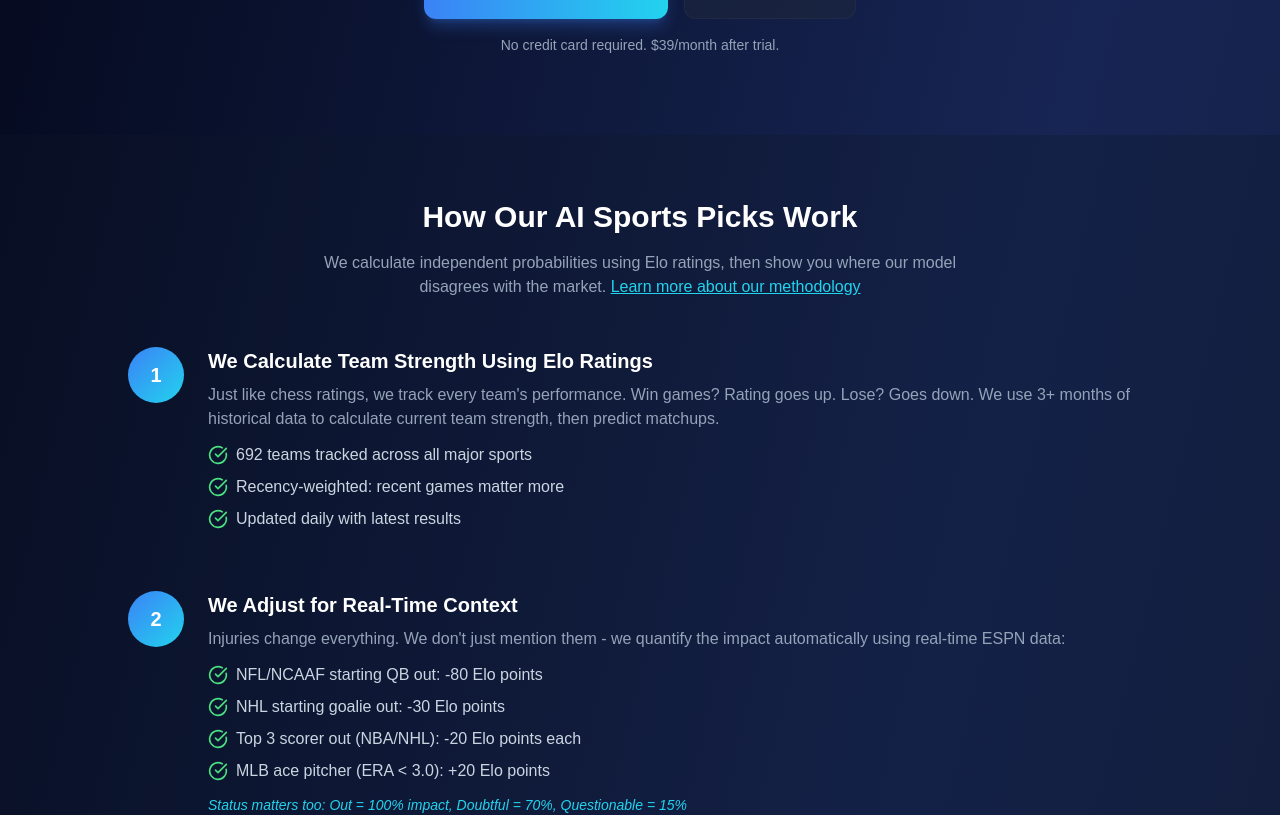
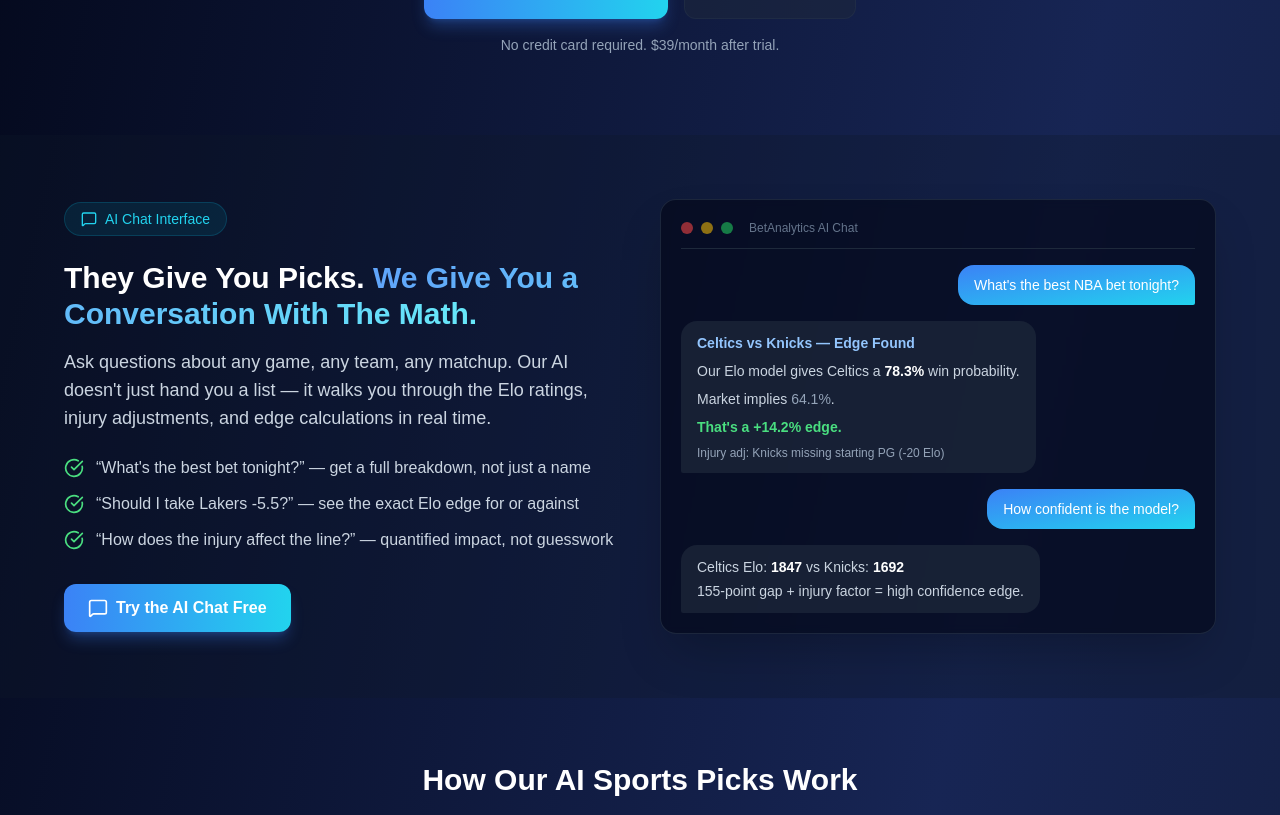
Before and after one commit to toolforgehq-source/betanalytics, a Next.js app: page / in a window 1280 px wide. Shown: the part 783-1598 px from the top of the page. Built offline with nearby package versions, Linux system fonts and the light colour scheme.

Commit message:
Add chat interface highlight section to homepage
Co-Authored-By: toolforgehq@gmail.com <toolforgehq@gmail.com>

```diff
--- a/src/app/page.tsx
+++ b/src/app/page.tsx
@@ -1,6 +1,6 @@
 import Link from 'next/link'
 import Image from 'next/image'
-import { Activity, Shield, BarChart3, CheckCircle, Clock, Target, Zap, ChevronDown, TrendingUp, User } from 'lucide-react'
+import { Activity, Shield, BarChart3, CheckCircle, Clock, Target, Zap, ChevronDown, TrendingUp, User, MessageSquare } from 'lucide-react'
 import Footer from '@/components/Footer'
 import MobileNav from '@/components/MobileNav'
 
@@ -193,8 +193,88 @@ export default function HomePage() {
           </div>
         </section>
 
+        {/* Chat Interface Highlight Section */}
+        <section className="py-16 px-4 bg-slate-900/30">
+          <div className="container mx-auto max-w-6xl">
+            <div className="grid md:grid-cols-2 gap-10 items-center">
+              <div>
+                <div className="inline-flex items-center gap-2 bg-cyan-500/10 border border-cyan-500/20 rounded-full px-4 py-1.5 mb-6">
+                  <MessageSquare className="w-4 h-4 text-cyan-400" />
+                  <span className="text-sm text-cyan-400 font-medium">AI Chat Interface</span>
+                </div>
+                <h2 className="text-3xl font-bold mb-4">
+                  They Give You Picks.{' '}
+                  <span className="bg-gradient-to-r from-blue-400 to-cyan-300 bg-clip-text text-transparent">
+                    We Give You a Conversation With The Math.
+                  </span>
+                </h2>
+                <p className="text-slate-300 text-lg mb-6">
+                  Ask questions about any game, any team, any matchup. Our AI doesn&apos;t just hand you a list &mdash; it walks you through the Elo ratings, injury adjustments, and edge calculations in real time.
+                </p>
+                <ul className="space-y-3 mb-8">
+                  <li className="flex items-start gap-3">
+                    <CheckCircle className="w-5 h-5 text-green-400 flex-shrink-0 mt-0.5" />
+                    <span className="text-slate-300">&ldquo;What&apos;s the best bet tonight?&rdquo; &mdash; get a full breakdown, not just a name</span>
+                  </li>
+                  <li className="flex items-start gap-3">
+                    <CheckCircle className="w-5 h-5 text-green-400 flex-shrink-0 mt-0.5" />
+                    <span className="text-slate-300">&ldquo;Should I take Lakers -5.5?&rdquo; &mdash; see the exact Elo edge for or against</span>
+                  </li>
+                  <li className="flex items-start gap-3">
+                    <CheckCircle className="w-5 h-5 text-green-400 flex-shrink-0 mt-0.5" />
+                    <span className="text-slate-300">&ldquo;How does the injury affect the line?&rdquo; &mdash; quantified impact, not guesswork</span>
+                  </li>
+                </ul>
+                <Link
+                  href="/signup"
+                  className="inline-flex items-center gap-2 px-6 py-3 bg-gradient-to-r from-blue-500 to-cyan-400 hover:from-blue-600 hover:to-cyan-500 rounded-xl font-semibold transition-all shadow-lg shadow-blue-500/30"
+                >
+                  <MessageSquare className="w-5 h-5" />
+                  Try the AI Chat Free
+                </Link>
+              </div>
+
+              <div className="bg-slate-950/60 backdrop-blur-sm border border-slate-700/50 rounded-2xl p-5 shadow-2xl">
+                <div className="flex items-center gap-2 mb-4 pb-3 border-b border-slate-800">
+                  <div className="w-3 h-3 rounded-full bg-red-500/60"></div>
+                  <div className="w-3 h-3 rounded-full bg-yellow-500/60"></div>
+                  <div className="w-3 h-3 rounded-full bg-green-500/60"></div>
+                  <span className="text-xs text-slate-500 ml-2">BetAnalytics AI Chat</span>
+                </div>
+                <div className="space-y-4">
+                  <div className="flex justify-end">
+                    <div className="bg-gradient-to-br from-blue-500 to-cyan-400 text-white rounded-2xl rounded-br-sm px-4 py-2.5 max-w-[80%] text-sm">
+                      What&apos;s the best NBA bet tonight?
+                    </div>
+                  </div>
+                  <div className="flex justify-start">
+                    <div className="bg-slate-800/70 text-slate-100 rounded-2xl rounded-bl-sm px-4 py-3 max-w-[90%] text-sm space-y-2">
+                      <p className="font-semibold text-blue-300">Celtics vs Knicks &mdash; Edge Found</p>
+                      <p className="text-slate-300">Our Elo model gives Celtics a <span className="text-white font-semibold">78.3%</span> win probability.</p>
+                      <p className="text-slate-300">Market implies <span className="text-slate-400">64.1%</span>.</p>
+                      <p className="text-green-400 font-semibold">That&apos;s a +14.2% edge.</p>
+                      <p className="text-slate-400 text-xs">Injury adj: Knicks missing starting PG (-20 Elo)</p>
+                    </div>
+                  </div>
+                  <div className="flex justify-end">
+                    <div className="bg-gradient-to-br from-blue-500 to-cyan-400 text-white rounded-2xl rounded-br-sm px-4 py-2.5 max-w-[80%] text-sm">
+                      How confident is the model?
+                    </div>
+                  </div>
+                  <div className="flex justify-start">
+                    <div className="bg-slate-800/70 text-slate-100 rounded-2xl rounded-bl-sm px-4 py-3 max-w-[90%] text-sm space-y-1">
+                      <p className="text-slate-300">Celtics Elo: <span className="text-white font-semibold">1847</span> vs Knicks: <span className="text-white font-semibold">1692</span></p>
+                      <p className="text-slate-300">155-point gap + injury factor = high confidence edge.</p>
+                    </div>
+                  </div>
+                </div>
+              </div>
+            </div>
+          </div>
+        </section>
+
         {/* How It Works Section */}
-        <section className="py-16 px-4 bg-slate-900/30">
+        <section className="py-16 px-4">
           <div className="container mx-auto max-w-5xl">
             <h2 className="text-3xl font-bold text-center mb-4">
               How Our AI Sports Picks Work
@@ -311,7 +391,7 @@ export default function HomePage() {
               />
               <FAQItem
                 question="What makes this different from other betting tools?"
-                answer="We don't give opinions. We calculate independent probabilities using Elo ratings, then show you where our model disagrees with the market. Full transparency - you see every calculation, every adjustment, every edge."
+                answer="Most tools give you a list of picks and say 'trust us.' We give you an AI chat interface where you can ask about any game, any matchup, and get a full Elo breakdown in real time. We calculate independent probabilities using Elo ratings, then show you where our model disagrees with the market. Full transparency - you see every calculation, every adjustment, every edge."
               />
               <FAQItem
                 question="How do injury adjustments work?"
@@ -342,7 +422,7 @@ export default function HomePage() {
                 <PricingFeature text="Elo-based edge detection across all sports" />
                 <PricingFeature text="Real-time injury-adjusted probabilities" />
                 <PricingFeature text="Full methodology transparency" />
-                <PricingFeature text="Unlimited queries" />
+                <PricingFeature text="AI chat interface — ask about any game" />
                 <PricingFeature text="All major sports covered" />
                 <PricingFeature text="Player props analysis" />
                 <PricingFeature text="Hourly data updates" />
```
